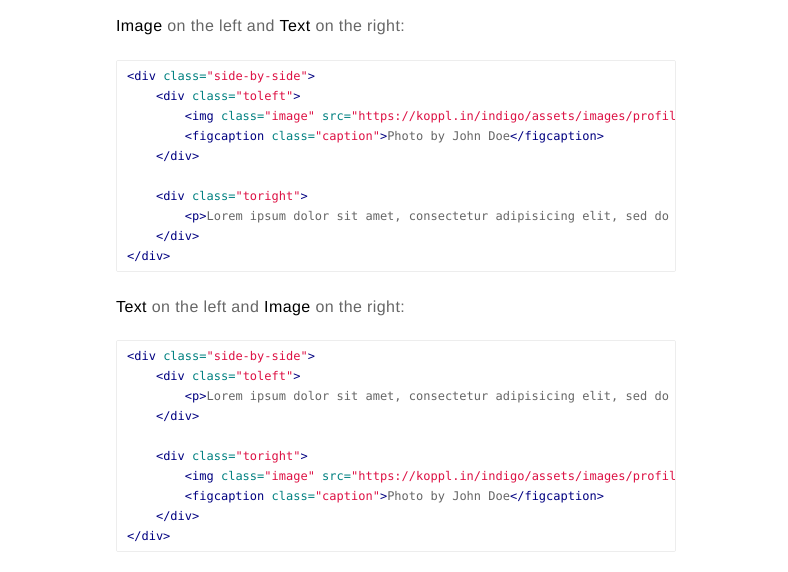
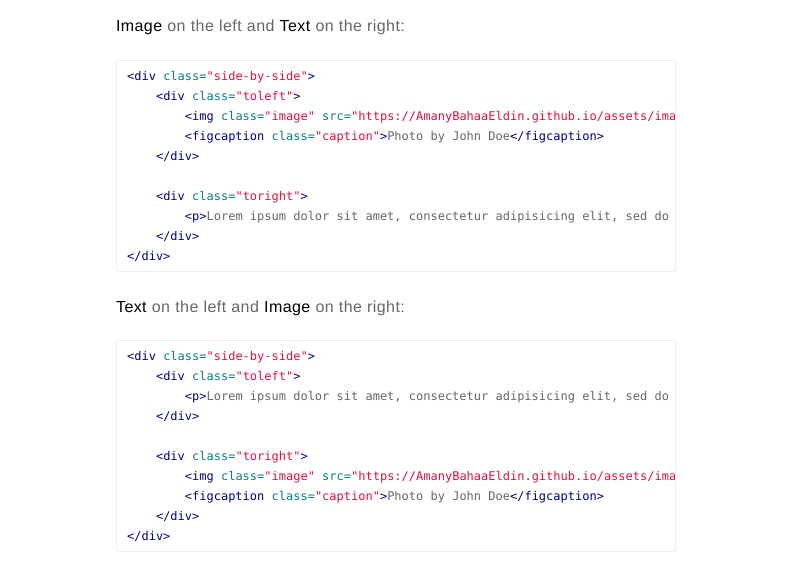
Before and after one commit to AmanyBahaaEldin/AmanyBahaaEldin, a Jekyll site: the page built from _posts/2015-02-24-markdown-extra-components.markdown, in a window 1280 px wide and 900 px high, scrolled down 1068 px. Shown: the part 151-723 px from the top of the window, without its empty margins (244-1032 px from the left). Built offline with Jekyll 4.4.1, drawn with Linux system fonts in a browser that asks for light colours; comment, search, counter and statistics services are not loaded; some of the changed lines change nothing that is shown.

Commit message:
My personal website

```diff
--- a/_config.yml
+++ b/_config.yml
@@ -16,7 +16,8 @@ picture: assets/images/profile.jpg
 # resume-external: true
 # resume-url: https://google.com/?q=my+resume
 
-url: https://koppl.in/indigo
+url: https://AmanyBahaaEldin.github.io
+
 # your url: http://USERNAME.github.io
 
 permalink: /:title/
```
Also changed, not shown: 1 other file.
